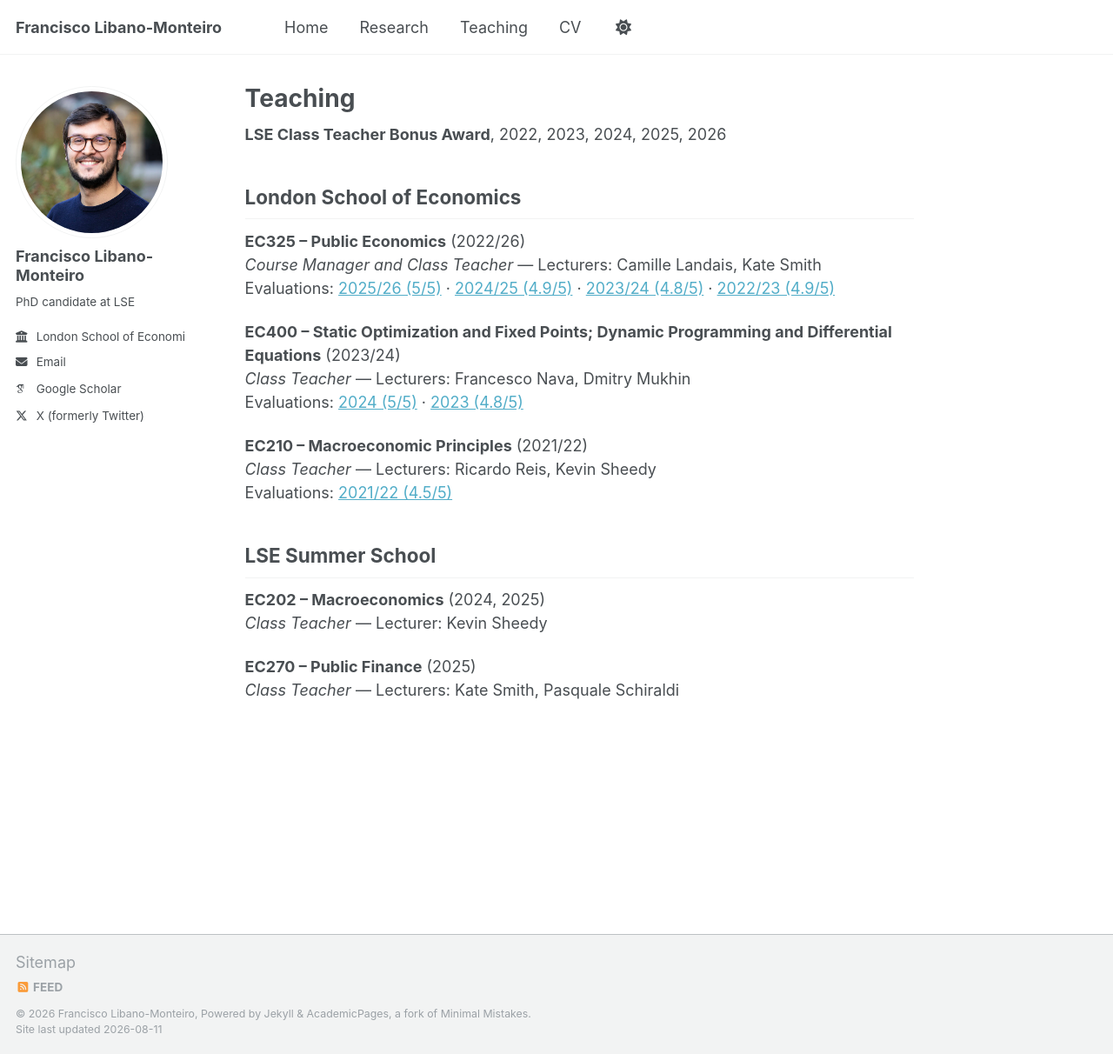
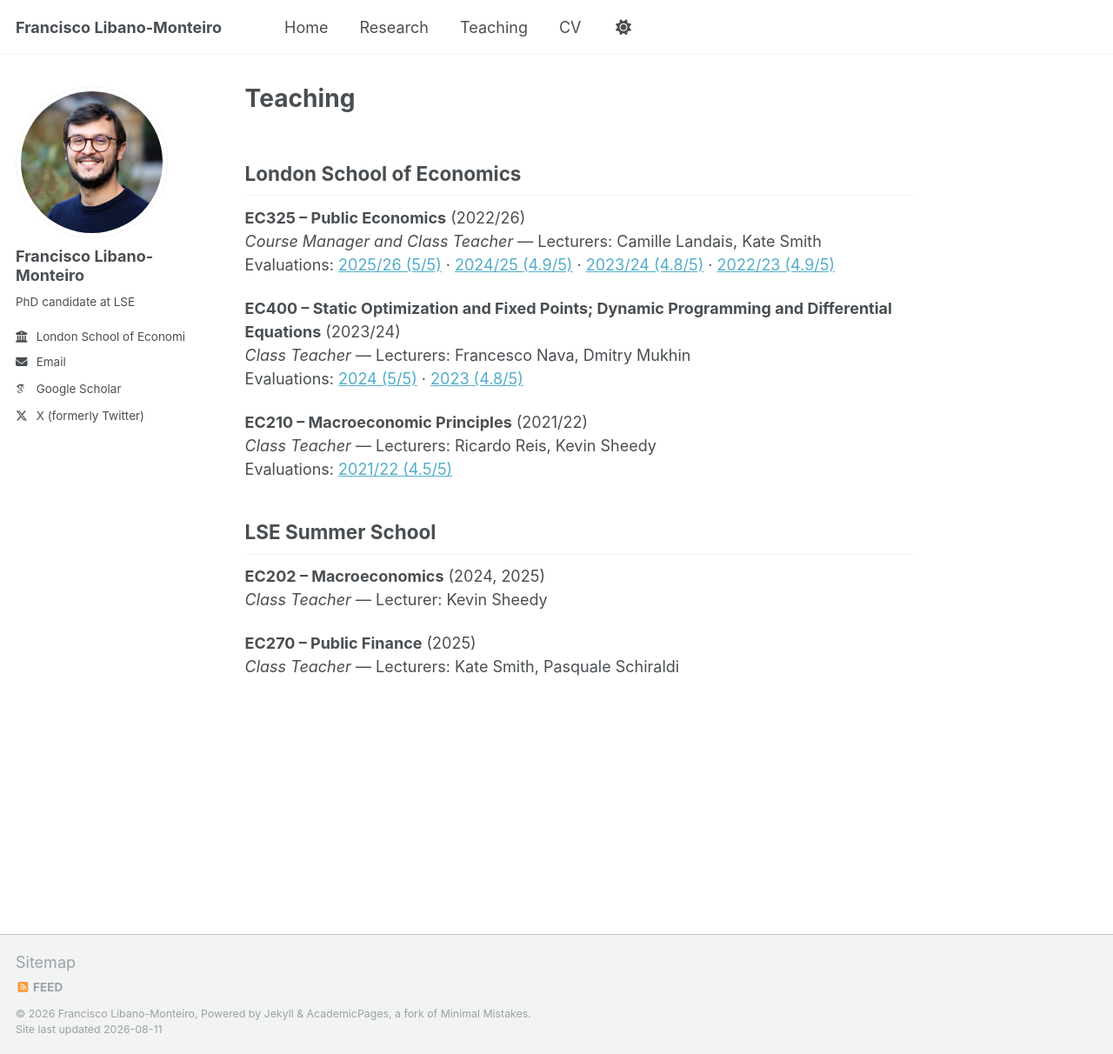
Before and after one commit to mfsdlm98/mfsdlm98.github.io, a Jekyll site: the page built from _pages/teaching.md, in a window 1280 px wide and 1212 px high. Shown: the whole window at 87% size. Built offline with Jekyll 4.4.1, drawn with Linux system fonts in a browser that asks for light colours; some web fonts are replaced.

Commit message:
Remove Class Teacher Bonus Award from teaching page

```diff
--- a/_pages/teaching.md
+++ b/_pages/teaching.md
@@ -4,8 +4,6 @@ title: "Teaching"
 permalink: /teaching/
 author_profile: true
 ---
-
-**LSE Class Teacher Bonus Award**, 2022, 2023, 2024, 2025, 2026
 
 ## London School of Economics
 
```
